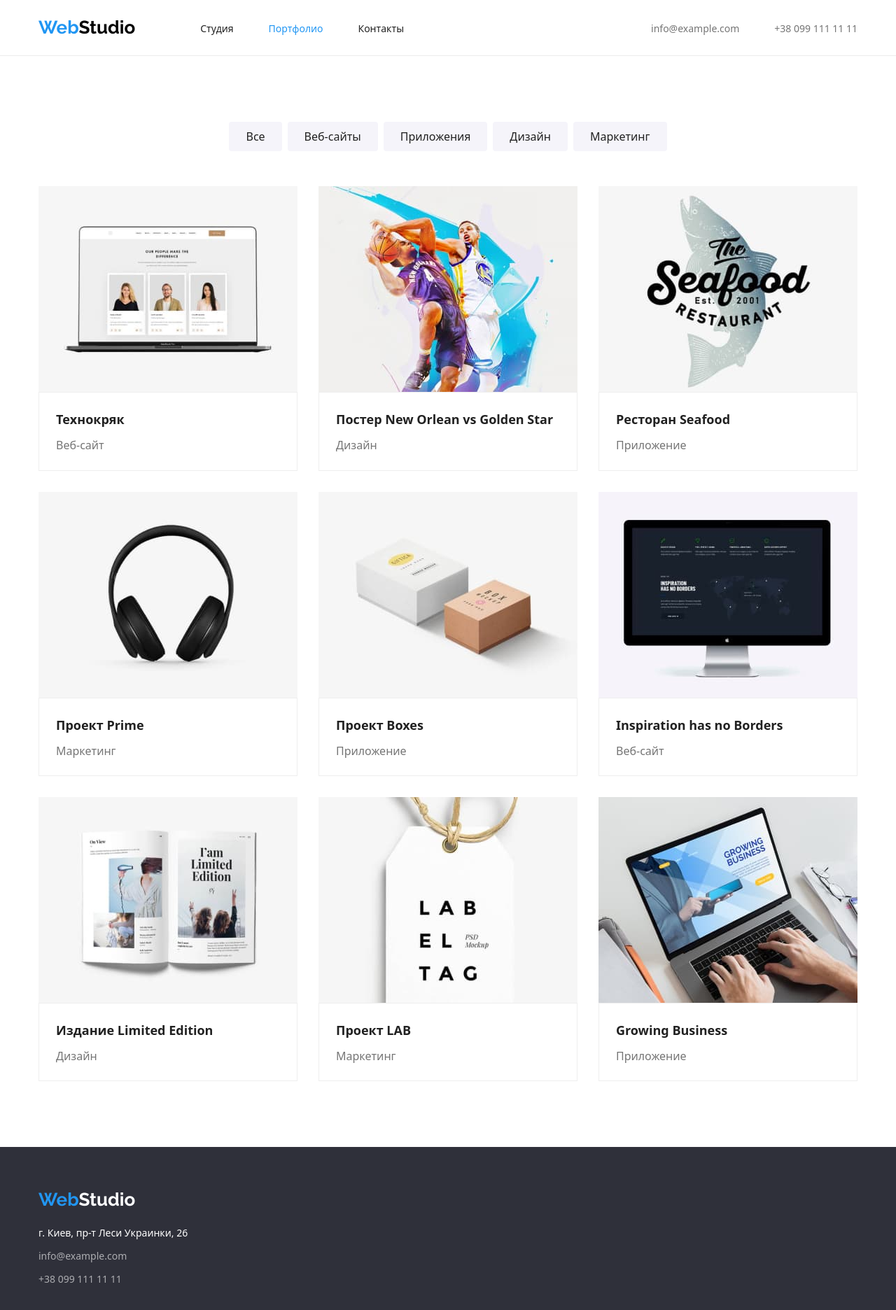
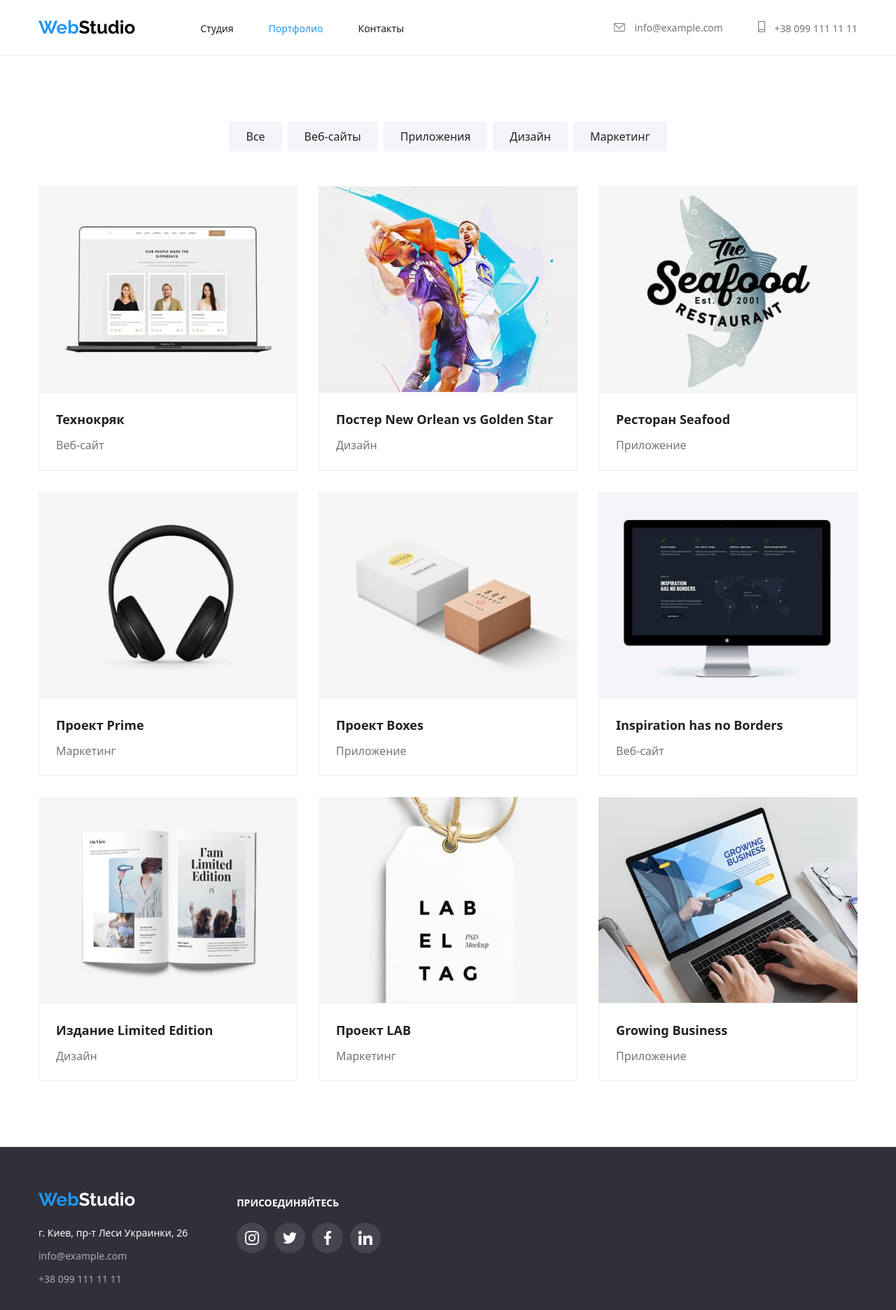
Before and after one commit to Lentuss/goit-markup-hw-04, a plain HTML site: page portfolio.html in a window 1280 px wide. Shown: the whole page at 70% size. Drawn offline with nearby package versions, Linux system fonts and the light colour scheme.

Commit message:
Add portfolio styles
Adding portfolio icons and shadows

```diff
--- a/css/styles.css
+++ b/css/styles.css
@@ -350,7 +350,8 @@ img {
   line-height: 1.63;
 }
 .button-change-color:hover,
-.button-change-color:focus {
+.button-change-color:focus,
+.button-change-color:active {
   box-shadow: 0px 3px 1px rgba(0, 0, 0, 0.1), 0px 1px 2px rgba(0, 0, 0, 0.08),
     0px 2px 2px rgba(0, 0, 0, 0.12);
 
@@ -372,6 +373,11 @@ img {
 .project-card {
   flex-basis: calc((100% - 90px) / 3);
   margin: 0 30px 30px 0;
+}
+.project-card:focus,
+.project-card:hover {
+  box-shadow: 0px 1px 1px rgba(0, 0, 0, 0.12), 0px 4px 4px rgba(0, 0, 0, 0.06),
+    1px 4px 6px rgba(0, 0, 0, 0.16);
 }
 
 .project-card-description {
--- a/portfolio.html
+++ b/portfolio.html
@@ -39,13 +39,20 @@
               <a
                 class="address-link address-link-color link-color-change"
                 href="mailto:info@example.com"
-                >info@example.com</a
               >
+                <svg class="mail" width="16" height="12">
+                  <use href="../images/icons.svg#mail"></use>
+                </svg>
+                info@example.com
+              </a>
             </li>
             <li>
-              <a class="address-link address-link-color link-color-change" href="tel:380991111111"
-                >+38 099 111 11 11</a
-              >
+              <a class="address-link address-link-color link-color-change" href="tel:380991111111">
+                <svg class="phone" width="10" height="16">
+                  <use href="../images/icons.svg#phone"></use>
+                </svg>
+                +38 099 111 11 11
+              </a>
             </li>
           </ul>
         </div>
@@ -193,6 +200,8 @@
     </main>
     <footer class="footer-section">
       <div class="container">
+        <div class="footer-block">
+          <div class="adress-block">
             <a class="footer-logo" href="#"><span class="logo-part">Web</span>Studio</a>
             <address class="footer-address">
               <p>г. Киев, пр-т Леси Украинки, 26</p>
@@ -204,6 +213,33 @@
               >
             </address>
           </div>
+          <div class="join-block">
+            <p class="join-offer">Присоединяйтесь</p>
+            <ul>
+              <li class="join-link">
+                <svg class="join-icon" width="20px" height="20px">
+                  <use href="../images/icons.svg#instagram"></use>
+                </svg>
+              </li>
+              <li class="join-link">
+                <svg class="join-icon" width="20px" height="20px">
+                  <use href="../images/icons.svg#twitter"></use>
+                </svg>
+              </li>
+              <li class="join-link">
+                <svg class="join-icon" width="20px" height="20px">
+                  <use href="../images/icons.svg#facebook"></use>
+                </svg>
+              </li>
+              <li class="join-link">
+                <svg class="join-icon" width="20px" height="20px">
+                  <use href="../images/icons.svg#linkedin"></use>
+                </svg>
+              </li>
+            </ul>
+          </div>
+        </div>
+      </div>
     </footer>
   </body>
 </html>
```
Lines whose indentation alone changed are shown as unchanged.
